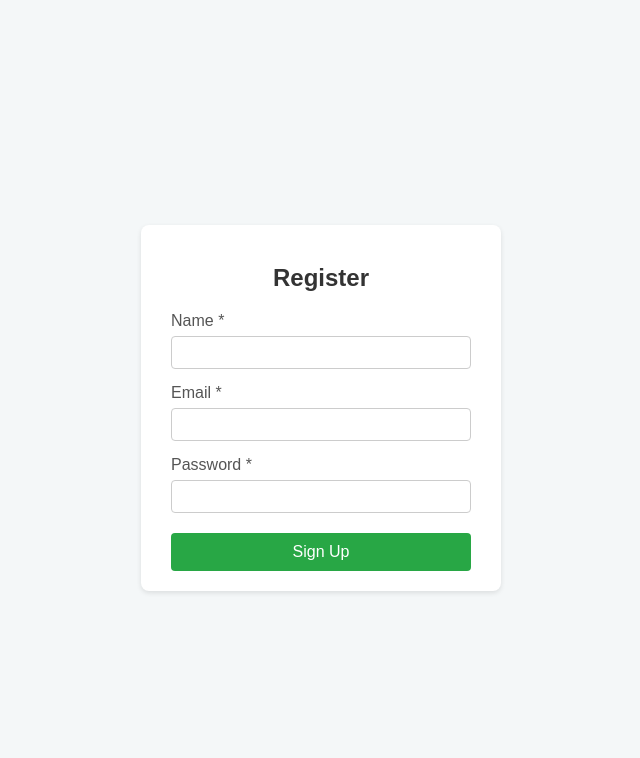
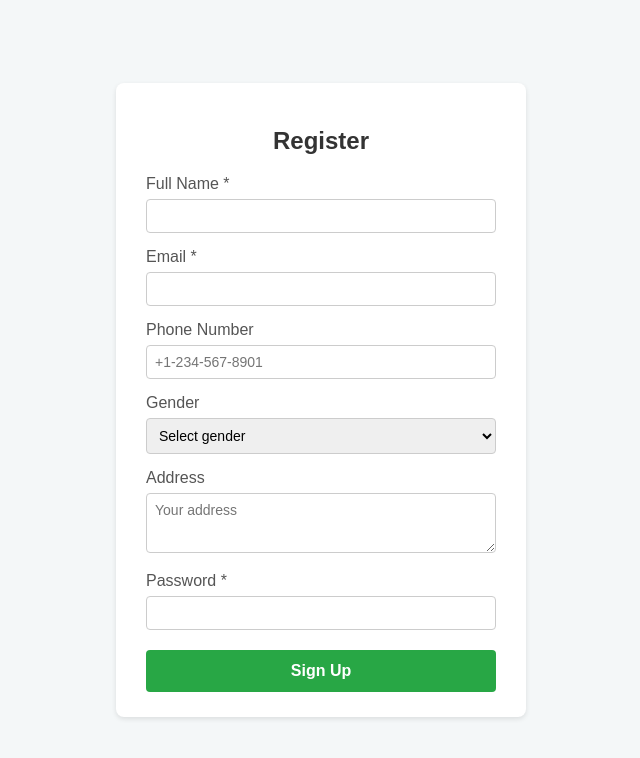
Before and after one commit to Dinesh0905319/certificate-form, a plain HTML site: page index.html in a window 1280 px wide. Shown: the whole page, without its empty margins (319-959 px from the left). Drawn offline with Linux system fonts and the light colour scheme.

Commit message:
Add files via upload

```diff
--- a/index.html
+++ b/index.html
@@ -11,14 +11,15 @@
       display: flex;
       justify-content: center;
       align-items: center;
-      height: 100vh;
+      min-height: 100vh;
+      margin: 0;
     }
     form {
       background: white;
-      padding: 20px 30px;
+      padding: 25px 30px;
       border-radius: 8px;
       box-shadow: 0 2px 5px rgba(0,0,0,0.1);
-      width: 300px;
+      width: 350px;
     }
     h2 {
       text-align: center;
@@ -32,24 +33,34 @@
     }
     input[type="text"],
     input[type="email"],
-    input[type="password"] {
+    input[type="password"],
+    input[type="tel"],
+    select,
+    textarea {
       width: 100%;
       padding: 8px;
       margin-top: 6px;
       border: 1px solid #ccc;
       border-radius: 4px;
       box-sizing: border-box;
+      font-size: 14px;
+      font-family: inherit;
+    }
+    textarea {
+      resize: vertical;
+      min-height: 60px;
     }
     button {
       margin-top: 20px;
       width: 100%;
-      padding: 10px;
+      padding: 12px;
       background: #28a745;
       border: none;
       border-radius: 4px;
       color: white;
       font-size: 16px;
       cursor: pointer;
+      font-weight: bold;
     }
     button:hover {
       background: #218838;
@@ -60,11 +71,25 @@
   <form id="registrationForm">
     <h2>Register</h2>
 
-    <label for="name">Name *</label>
+    <label for="name">Full Name *</label>
     <input type="text" id="name" name="name" required />
 
     <label for="email">Email *</label>
     <input type="email" id="email" name="email" required />
+
+    <label for="phone">Phone Number</label>
+    <input type="tel" id="phone" name="phone" placeholder="+1-234-567-8901" />
+
+    <label for="gender">Gender</label>
+    <select id="gender" name="gender">
+      <option value="" selected disabled>Select gender</option>
+      <option value="female">Female</option>
+      <option value="male">Male</option>
+      <option value="other">Other</option>
+    </select>
+
+    <label for="address">Address</label>
+    <textarea id="address" name="address" placeholder="Your address"></textarea>
 
     <label for="password">Password *</label>
     <input type="password" id="password" name="password" required minlength="6" />
@@ -81,7 +106,7 @@
       const email = form.email.value.trim();
       const password = form.password.value;
 
-      if (name === '' || email === '' || password === '') {
+      if (!name || !email || !password) {
         alert('Please fill in all required fields.');
         return;
       }
```
